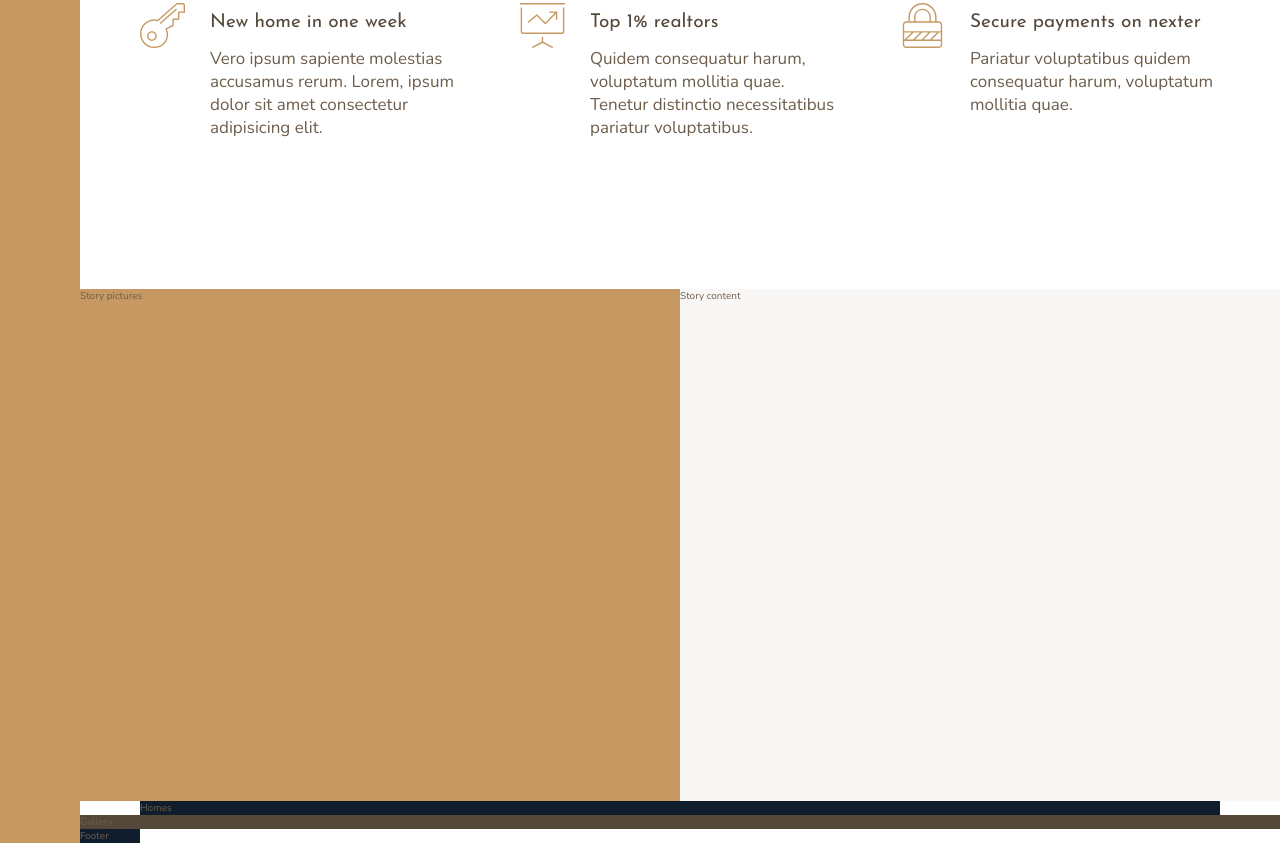
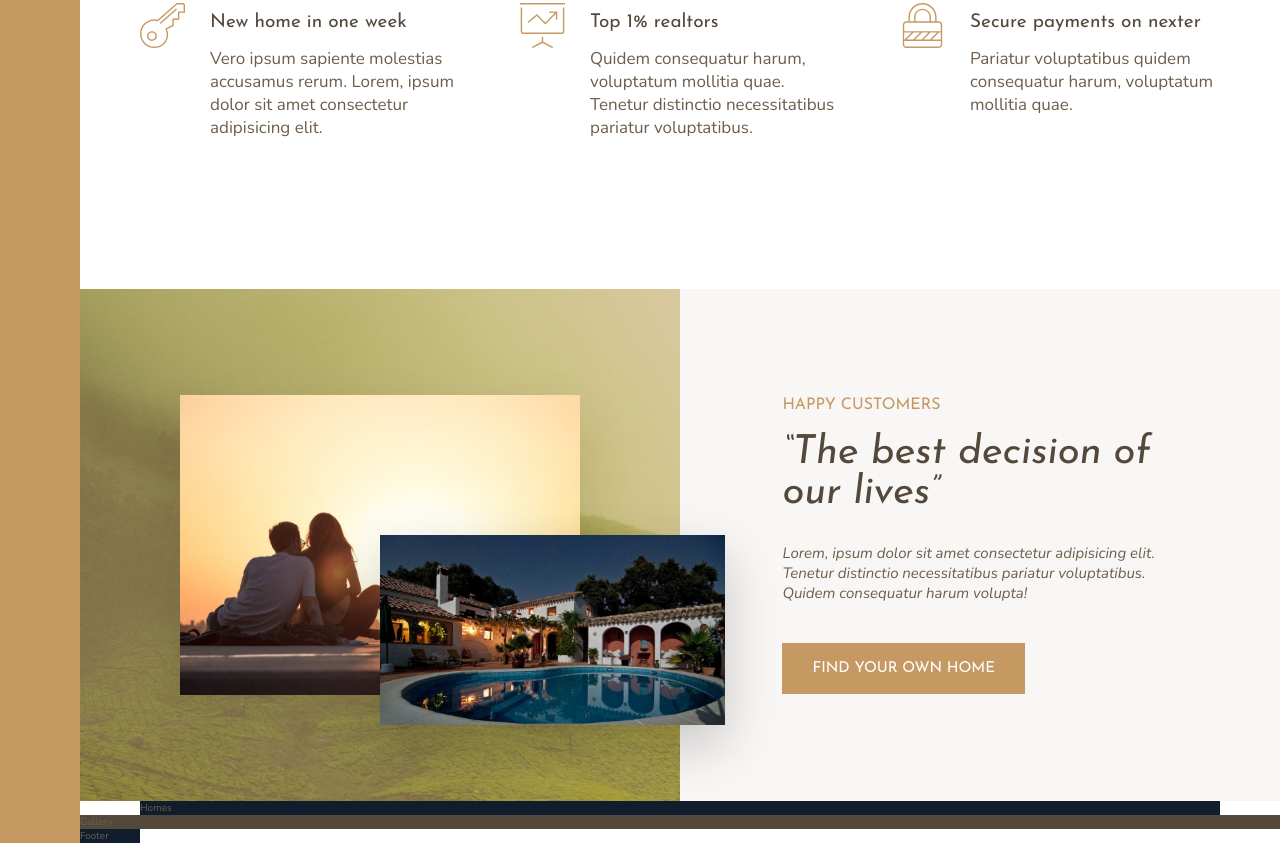
Before and after one commit to DenisHristov12/Nexter, a website: page index.html in a window 1280 px wide. Shown: the part 963-1806 px from the top of the page. Drawn offline with nearby package versions, Linux system fonts and the light colour scheme.

Commit message:
Story section

```diff
--- a/index.html
+++ b/index.html
@@ -81,8 +81,27 @@
       </div>
     </section>
 
-    <div class="story__pictures">Story pictures</div>
-    <div class="story__content">Story content</div>
+    <div class="story__pictures">
+      <img
+        src="img/story-1.jpeg"
+        alt="Couple with new house"
+        class="story__img--1" />
+      <img src="img/story-2.jpeg" alt="New house" class="story__img--2" />
+    </div>
+
+    <div class="story__content">
+      <h3 class="heading-3 mb-sm">Happy Customers</h3>
+      <h2 class="heading-2 heading-2--dark mb-md">
+        &ldquo;The best decision of our lives&rdquo;
+      </h2>
+      <p class="story__text">
+        Lorem, ipsum dolor sit amet consectetur adipisicing elit. Tenetur
+        distinctio necessitatibus pariatur voluptatibus. Quidem consequatur
+        harum volupta!
+      </p>
+      <button class="btn">Find your own home</button>
+    </div>
+
     <section class="homes">Homes</section>
     <section class="gallery">Gallery</section>
     <footer class="footer">Footer</footer>
--- a/sass/_story.scss
+++ b/sass/_story.scss
@@ -2,10 +2,53 @@
   &__pictures {
     background-color: $color-primary;
     grid-column: full-start / col-end 4;
+    background-image: linear-gradient(
+        rgba($color-primary, 0.5),
+        rgba($color-primary, 0.5)
+      ),
+      url(../img/back.jpg);
+
+    display: grid;
+    grid-template-rows: repeat(6, 1fr);
+    grid-template-columns: repeat(6, 1fr);
+    align-items: center;
+  }
+
+  &__img--1 {
+    width: 100%;
+
+    grid-column: 2 / 6;
+    grid-row: 2 / 6;
+
+    box-shadow: 0 2rem 5rem rgba(#000, 0.1);
+  }
+
+  &__img--2 {
+    width: 115%;
+
+    grid-column: 4 / 7;
+    grid-row: 4 / 6;
+
+    box-shadow: 0 2rem 5rem rgba(#000, 0.2);
+
+    z-index: 999;
   }
 
   &__content {
     background-color: $color-grey-light-1;
     grid-column: col-start 5 / full-end;
+
+    padding: 6rem 8vw;
+
+    display: flex;
+    flex-direction: column;
+    align-items: flex-start;
+    justify-content: center;
+  }
+
+  &__text {
+    font-size: 1.5rem;
+    font-style: italic;
+    margin-bottom: 4rem;
   }
 }
--- a/sass/_typography.scss
+++ b/sass/_typography.scss
@@ -9,10 +9,24 @@
 
 .heading-2 {
   @extend %heading;
+  font-size: 4rem;
+  font-style: italic;
+  line-height: 1;
+
+  &--light {
+    color: $color-grey-light-1;
+  }
+
+  &--dark {
+    color: $color-grey-dark-1;
+  }
 }
 
 .heading-3 {
   @extend %heading;
+  font-size: 1.6rem;
+  color: $color-primary;
+  text-transform: uppercase;
 }
 
 .heading-4 {
@@ -27,3 +41,35 @@
     color: $color-grey-dark-1;
   }
 }
+
+.btn {
+  background-color: $color-primary;
+  color: #fff;
+  border: none;
+  border-radius: 0;
+  font-family: $font-display;
+  font-size: 1.5rem;
+  text-transform: uppercase;
+  padding: 1.8rem 3rem;
+  cursor: pointer;
+  transition: all 0.2s;
+
+  &:hover {
+    background-color: $color-primary-dark;
+  }
+}
+
+.mb-sm {
+  margin-bottom: 2rem;
+}
+
+.mb-md {
+  margin-bottom: 3rem;
+}
+
+.mb-lg {
+  margin-bottom: 4rem;
+}
+.mb-hg {
+  margin-bottom: 8rem;
+}
```
Also changed, not shown: css/style.css, 1 other file.
